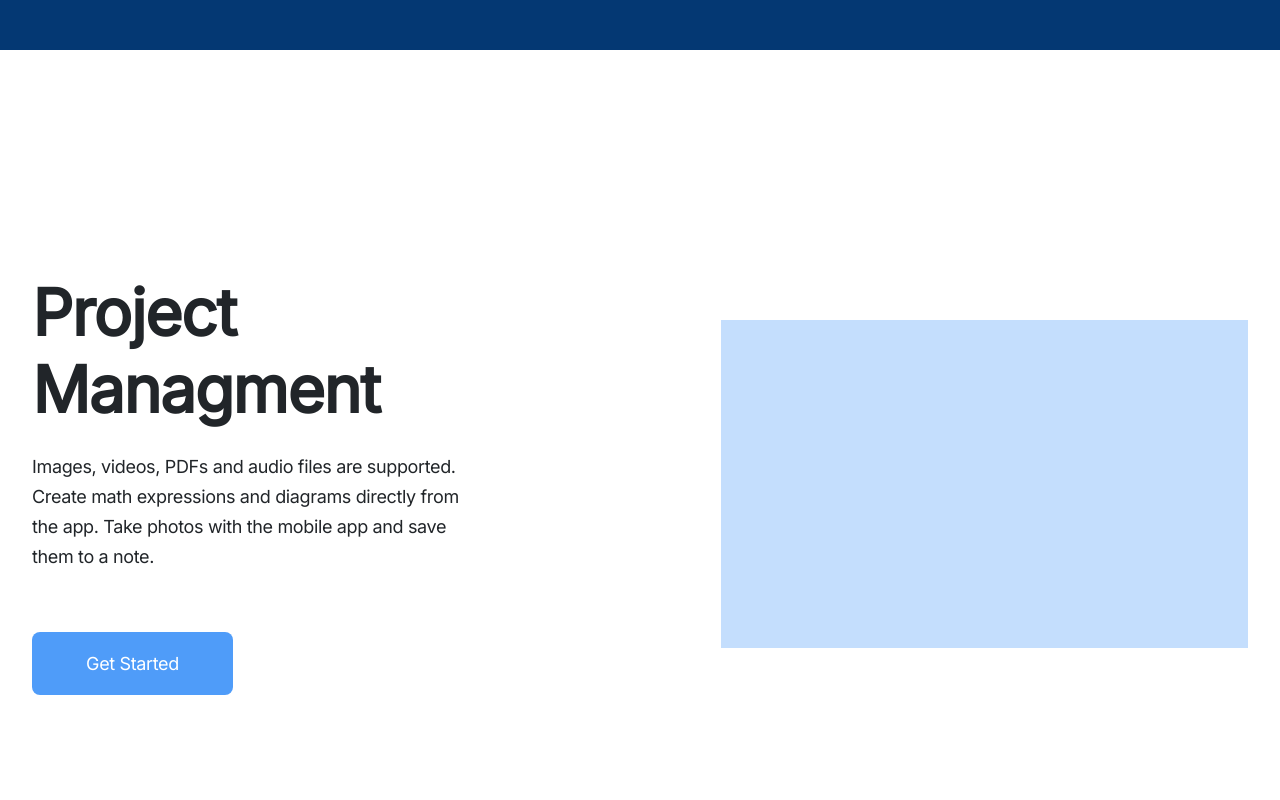
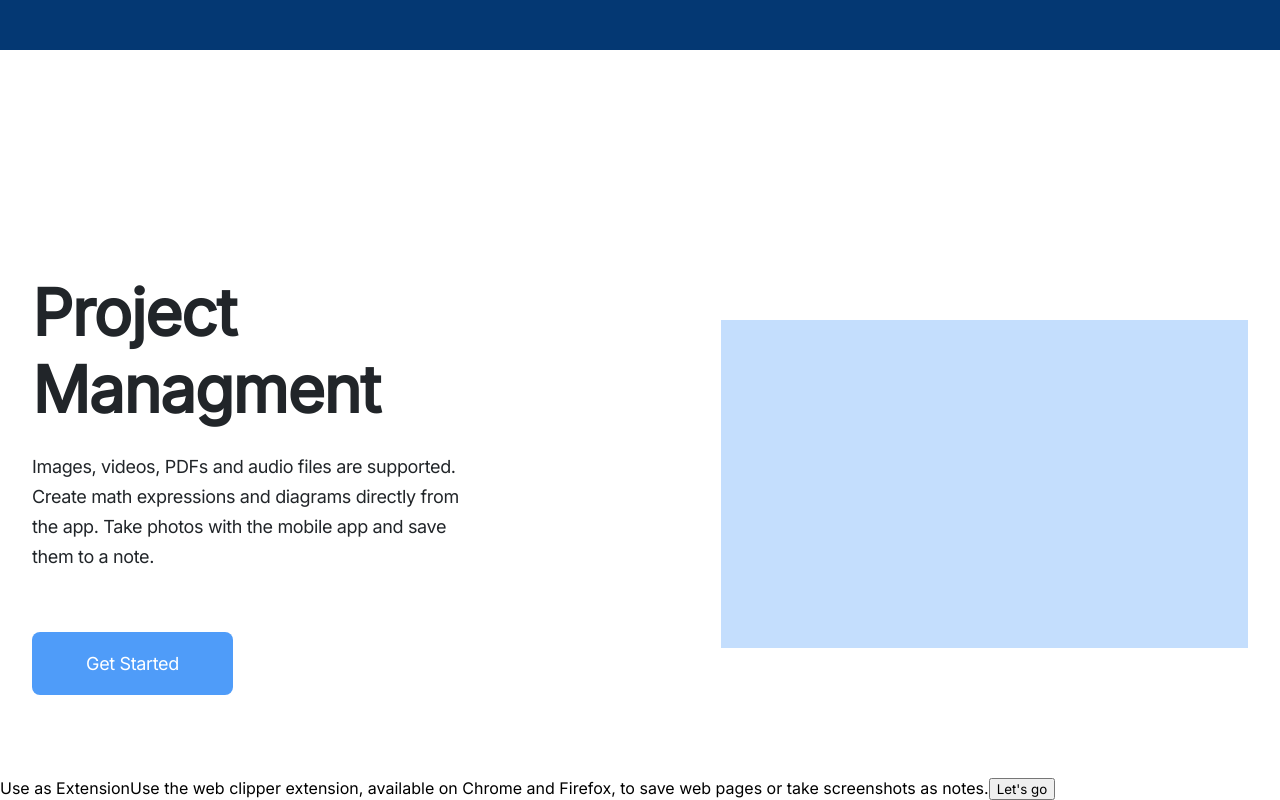
Before and after one commit to djambo05/whitespace-landing, a React (Create React App) app: page / in a window 1280 px wide. Shown: the part 683-1483 px from the top of the page. Before the commit the page ends 1461 px from the top, so only its background shows below. Built offline with nearby package versions, Linux system fonts and the light colour scheme.

Commit message:
feat: creating UseExt component

```diff
--- a/src/App.js
+++ b/src/App.js
@@ -1,13 +1,14 @@
-import { HashRouter, Route, Routes } from "react-router-dom";
 import { Main } from "./Components/Pages/Main";
 import { Project } from "./Components/Pages/Project";
 import { Layout } from "./Components/Layout/Layout";
+import { UseExt } from "./Components/Pages/UseExt";
 function App() {
   return (
     <>
       <Layout />
       <Main />
       <Project />
+      <UseExt />
     </>
   );
 }
--- /dev/null
+++ b/src/Components/Pages/UseExt.jsx
@@ -0,0 +1,17 @@
+export const UseExt = () => {
+  return (
+    <div className="paper-use">
+      <div className="center-info-div">
+        <div className="use-div">
+          <span className="use-span">Use as Extension</span>
+          <span className="text-span">
+            Use the web clipper extension, available on Chrome and Firefox, to
+            save web pages or take screenshots as notes.
+          </span>
+          <button className="lets-go-btn">Let's go</button>
+        </div>
+        <div className="yours-promotion-div"></div>
+      </div>
+    </div>
+  );
+};
```
